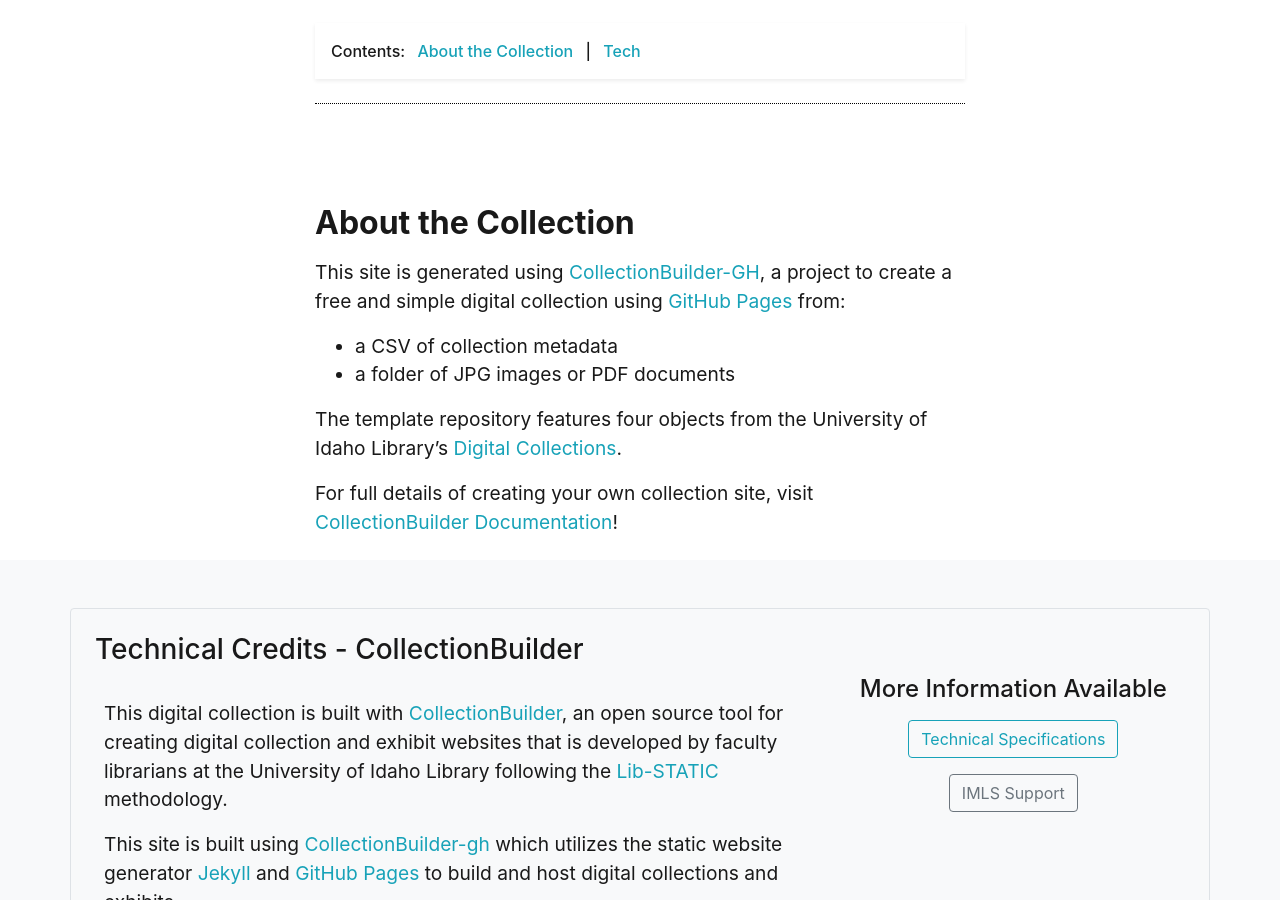
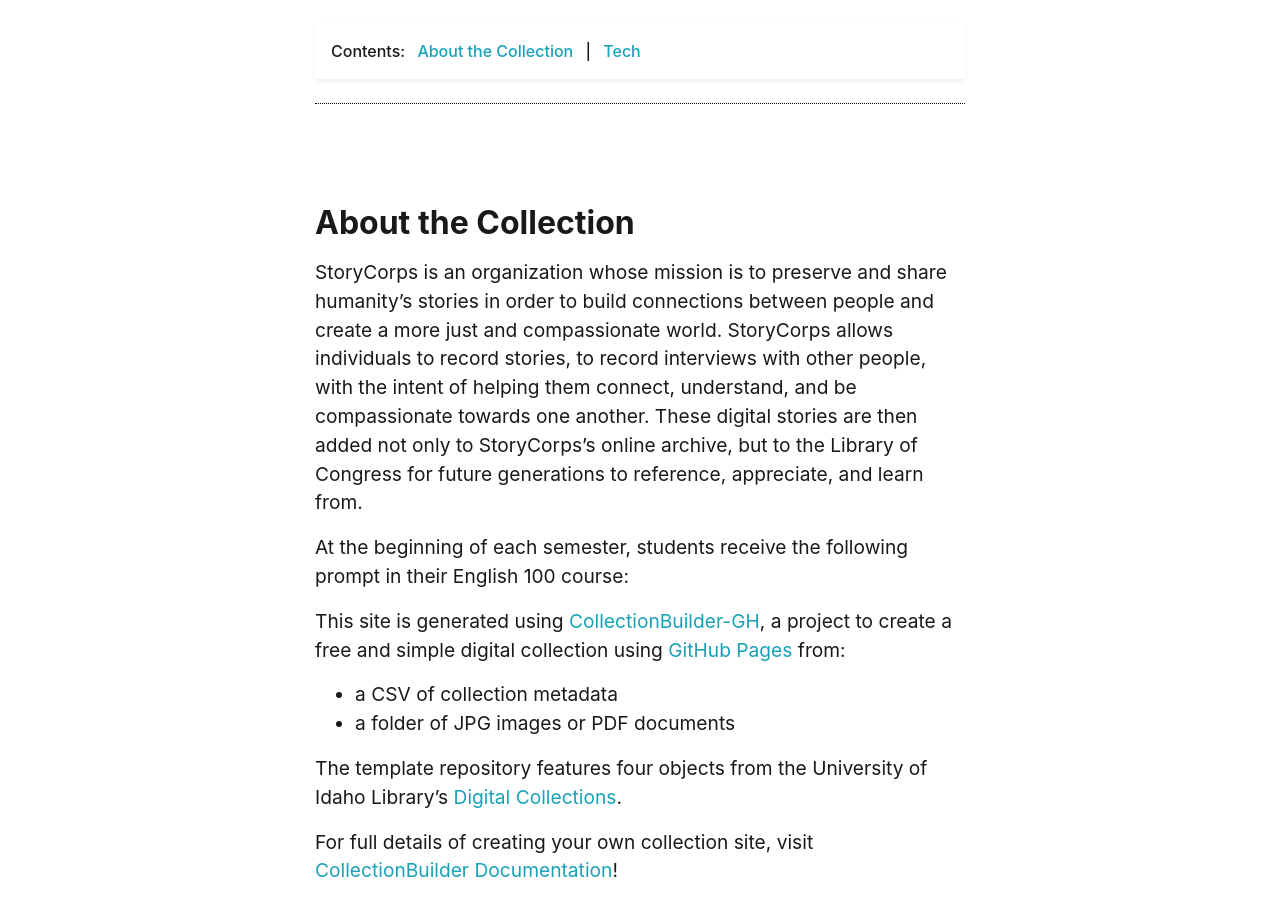
Before and after one commit to EtownHighLibrary/etownstorycorps, a Jekyll site: the page built from pages/about.md, in a window 1280 px wide and 900 px high, scrolled down 469 px. Built offline with Jekyll 4.4.1, drawn with Linux system fonts in a browser that asks for light colours.

Commit message:
Update about.md
Added text to About the Collection.

```diff
--- a/pages/about.md
+++ b/pages/about.md
@@ -14,6 +14,10 @@
 
 ## About the Collection
 
+StoryCorps is an organization whose mission is to preserve and share humanity’s stories in order to build connections between people and create a more just and compassionate world. StoryCorps allows individuals to record stories, to record interviews with other people, with the intent of helping them connect, understand, and be compassionate towards one another. These digital stories are then added not only to StoryCorps’s online archive, but to the Library of Congress for future generations to reference, appreciate, and learn from.
+
+At the beginning of each semester, students receive the following prompt in their English 100 course:
+
 This site is generated using [CollectionBuilder-GH](https://collectionbuilding.github.io/gh/), a project to create a free and simple digital collection using [GitHub Pages](https://pages.github.com/) from:
 
 - a CSV of collection metadata
```
